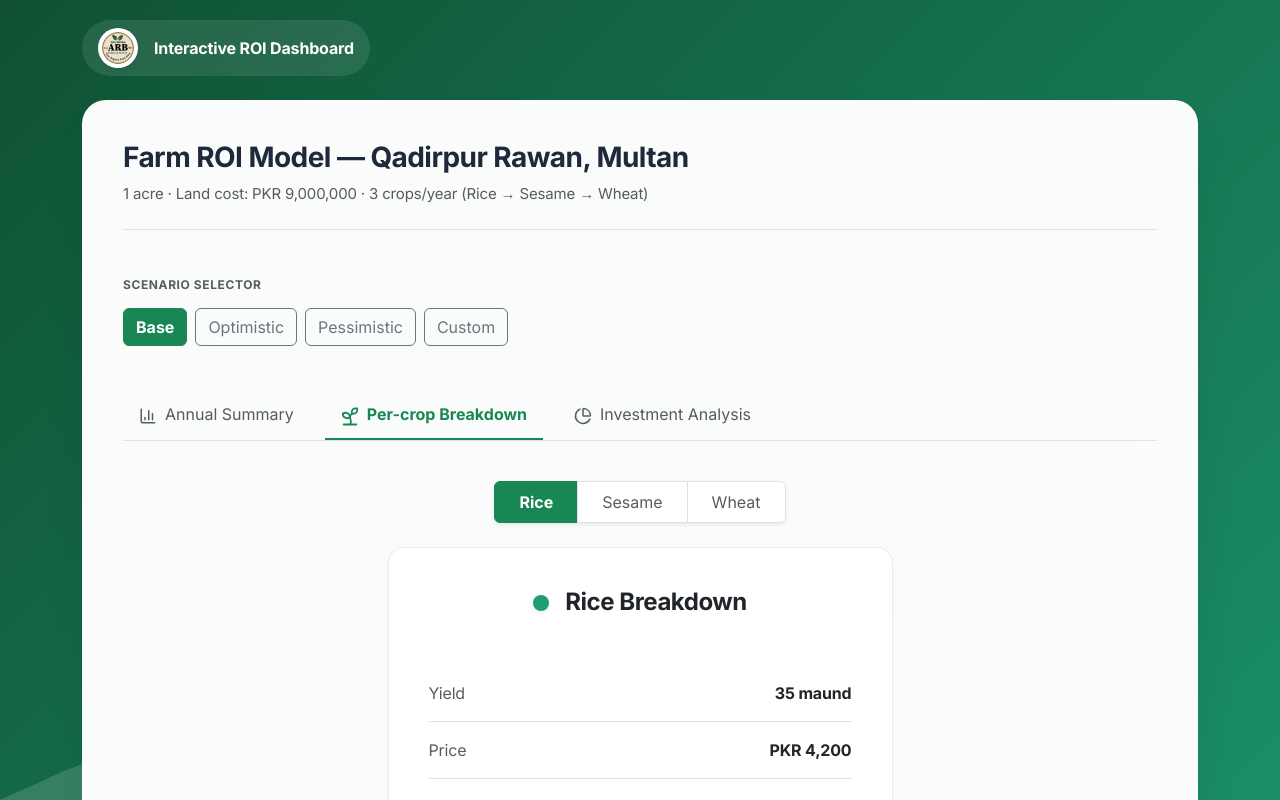
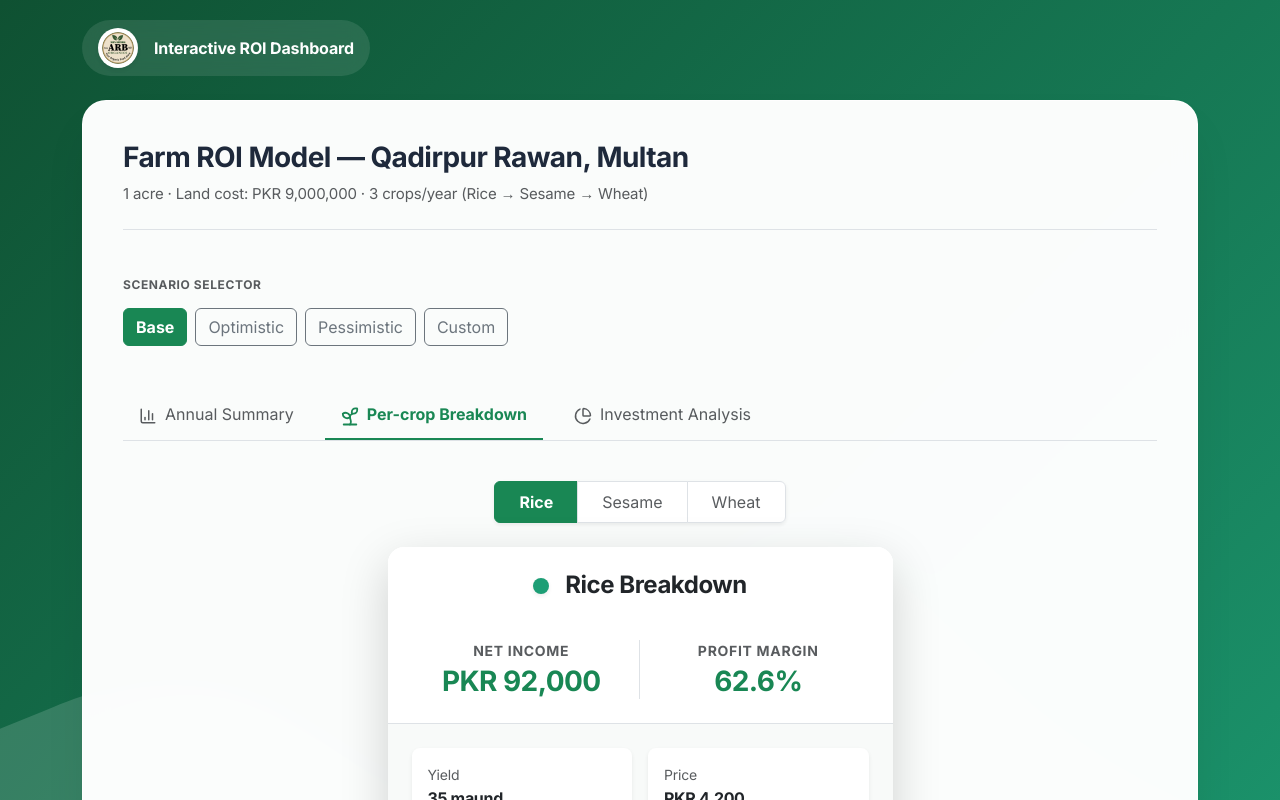
Before and after one commit to socialahmro-cmd/farm_roi_dashboard_qadirpur, a Next.js app: page / in a window 1280 px wide. Both pictures are taken after a click on the button "Per-crop Breakdown". Shown: the top 800 px of the page. Built offline with nearby package versions, Linux system fonts and the light colour scheme.

Commit message:
UI: Refactored Crop Breakdown card into a premium Hero Metric + Mini Grid layout

```diff
--- a/src/components/Dashboard.tsx
+++ b/src/components/Dashboard.tsx
@@ -432,18 +432,57 @@ export default function Dashboard() {
                     { name: 'Wheat', color: '#378ADD', rev: calc.wht_rev, cost: currentParams.wheat.cost, net: calc.wht_rev - currentParams.wheat.cost, margin: calc.wht_margin, yield: currentParams.wheat.yield + ' maund', price: currentParams.wheat.price }
                   ].filter(cr => cr.name === cropTab).map(cr => (
                     <div className="col-md-8 col-lg-6" key={cr.name}>
-                      <div className="card card-custom p-4">
-                        <div className="card-body">
-                          <h4 className="d-flex align-items-center justify-content-center mb-5 fw-bold">
-                            <span className="me-3 rounded-circle shadow-sm" style={{width: 16, height: 16, background: cr.color}}></span>
-                            {cr.name} Breakdown
-                          </h4>
-                          <div className="d-flex justify-content-between border-bottom py-3"><span className="text-muted">Yield</span><span className="fw-bold">{cr.yield}</span></div>
-                          <div className="d-flex justify-content-between border-bottom py-3"><span className="text-muted">Price</span><span className="fw-bold">PKR {cr.price.toLocaleString()}</span></div>
-                          <div className="d-flex justify-content-between border-bottom py-3"><span className="text-muted">Revenue</span><span className="fw-bold">PKR {Math.round(cr.rev).toLocaleString()}</span></div>
-                          <div className="d-flex justify-content-between border-bottom py-3"><span className="text-muted">Cost</span><span className="fw-bold">PKR {Math.round(cr.cost).toLocaleString()}</span></div>
-                          <div className="d-flex justify-content-between border-bottom py-3"><span className="text-muted">Net Income</span><span className={`fw-bold fs-5 ${cr.net >= 0 ? 'text-success' : 'text-danger'}`}>PKR {Math.round(cr.net).toLocaleString()}</span></div>
-                          <div className="d-flex justify-content-between py-3"><span className="text-muted">Profit Margin</span><span className={`fw-bold fs-5 ${cr.margin >= 30 ? 'text-success' : cr.margin >= 10 ? 'text-warning' : 'text-danger'}`}>{cr.margin.toFixed(1)}%</span></div>
+                      <div className="card card-custom overflow-hidden border-0 shadow-lg">
+                        <div className="card-body p-0">
+                          <div className="p-4 border-bottom text-center bg-white">
+                            <h4 className="d-flex align-items-center justify-content-center mb-4 fw-bold">
+                              <span className="me-3 rounded-circle shadow-sm" style={{width: 16, height: 16, background: cr.color}}></span>
+                              {cr.name} Breakdown
+                            </h4>
+                            <div className="row g-3 justify-content-center mt-2">
+                              <div className="col-6 border-end">
+                                <p className="text-muted mb-1 small text-uppercase fw-bold" style={{ letterSpacing: '0.05em' }}>Net Income</p>
+                                <h3 className={`fw-bold mb-0 ${cr.net >= 0 ? 'text-success' : 'text-danger'}`} style={{ fontSize: 'clamp(1.2rem, 4vw, 1.75rem)' }}>
+                                  PKR {fmt(cr.net)}
+                                </h3>
+                              </div>
+                              <div className="col-6">
+                                <p className="text-muted mb-1 small text-uppercase fw-bold" style={{ letterSpacing: '0.05em' }}>Profit Margin</p>
+                                <h3 className={`fw-bold mb-0 ${cr.margin >= 30 ? 'text-success' : cr.margin >= 10 ? 'text-warning' : 'text-danger'}`} style={{ fontSize: 'clamp(1.2rem, 4vw, 1.75rem)' }}>
+                                  {cr.margin.toFixed(1)}%
+                                </h3>
+                              </div>
+                            </div>
+                          </div>
+
+                          <div className="p-4" style={{ backgroundColor: 'var(--color-bg)' }}>
+                            <div className="row g-3">
+                              <div className="col-6">
+                                <div className="p-3 bg-white rounded-3 shadow-sm border-0 h-100">
+                                  <p className="text-muted mb-1 small">Yield</p>
+                                  <h6 className="fw-bold mb-0">{cr.yield}</h6>
+                                </div>
+                              </div>
+                              <div className="col-6">
+                                <div className="p-3 bg-white rounded-3 shadow-sm border-0 h-100">
+                                  <p className="text-muted mb-1 small">Price</p>
+                                  <h6 className="fw-bold mb-0">PKR {cr.price.toLocaleString()}</h6>
+                                </div>
+                              </div>
+                              <div className="col-6">
+                                <div className="p-3 bg-white rounded-3 shadow-sm border-0 h-100">
+                                  <p className="text-muted mb-1 small">Revenue</p>
+                                  <h6 className="fw-bold mb-0">PKR {Math.round(cr.rev).toLocaleString()}</h6>
+                                </div>
+                              </div>
+                              <div className="col-6">
+                                <div className="p-3 bg-white rounded-3 shadow-sm border-0 h-100">
+                                  <p className="text-muted mb-1 small">Cost</p>
+                                  <h6 className="fw-bold mb-0">PKR {Math.round(cr.cost).toLocaleString()}</h6>
+                                </div>
+                              </div>
+                            </div>
+                          </div>
                         </div>
                       </div>
                     </div>
```
